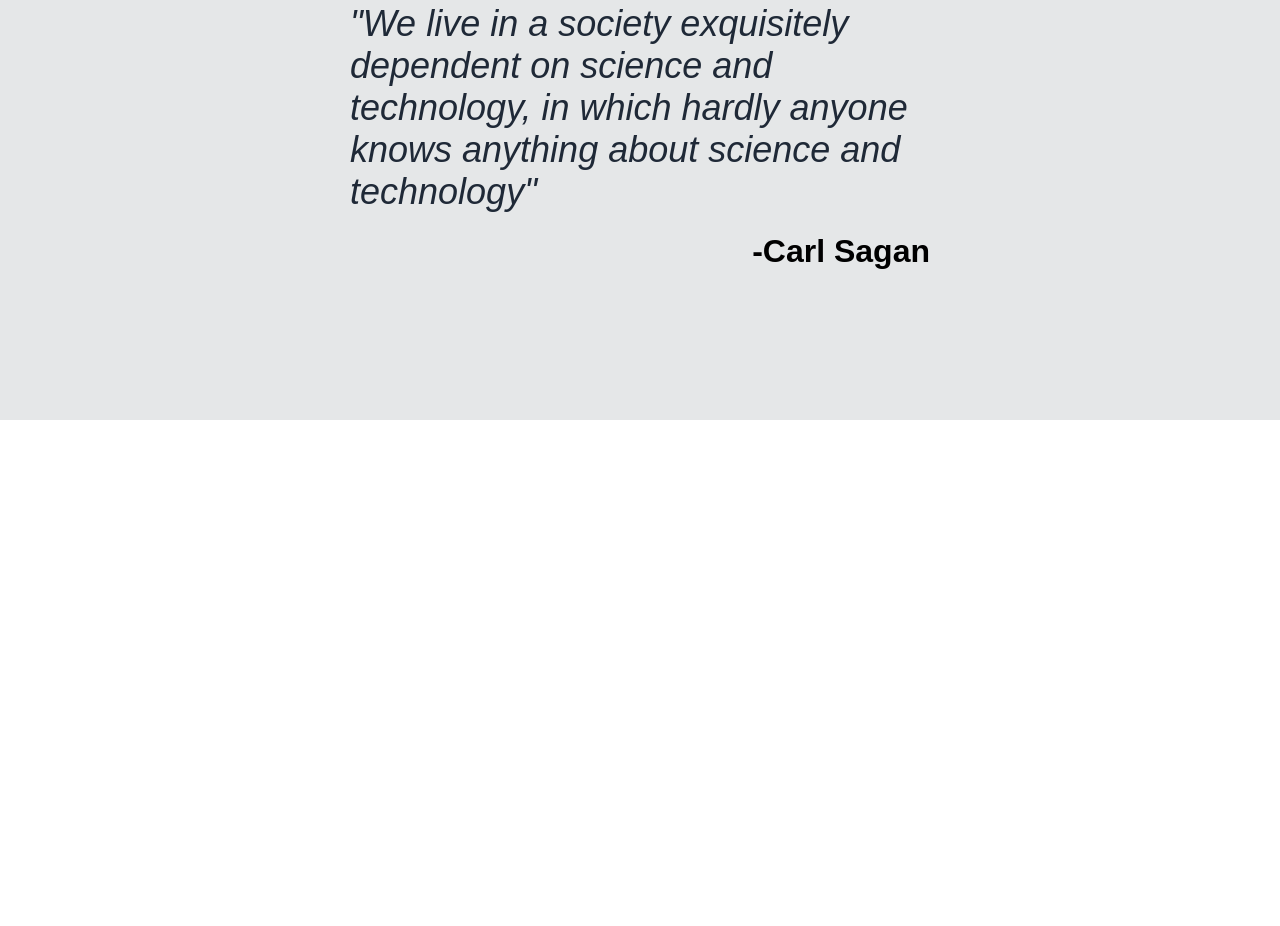
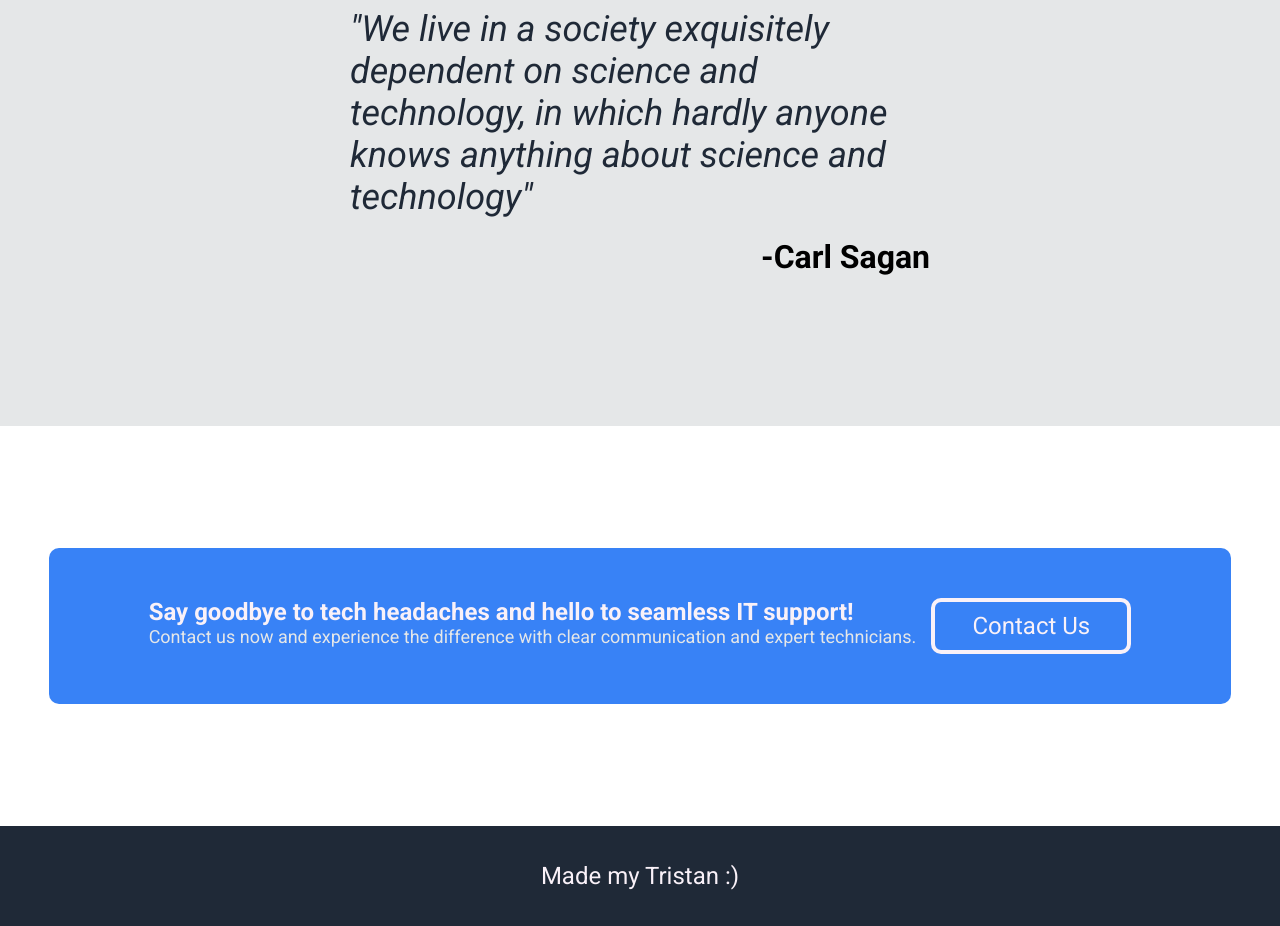
Before and after one commit to Tristan-Kainama/odin-landing-page, a plain HTML site: page index.html in a window 1280 px wide. Shown: the part 946-1872 px from the top of the page. Before the commit the page ends 1366 px from the top, so only its background shows below. Drawn offline with Linux system fonts and the light colour scheme.

Commit message:
Added fourth section and footer, also changed the font to Roboto

```diff
--- a/index.html
+++ b/index.html
@@ -5,6 +5,9 @@
     <meta name="viewport" content="width=device-width, initial-scale=1.0">
     <link rel="stylesheet" href="style.css">
     <title>Landing Page</title>
+    <link rel="preconnect" href="https://fonts.googleapis.com">
+    <link rel="preconnect" href="https://fonts.gstatic.com" crossorigin>
+    <link href="https://fonts.googleapis.com/css2?family=Roboto:ital,wght@0,100..900;1,100..900&display=swap" rel="stylesheet">
 </head>
 <body>
     <div id="header">
@@ -59,5 +62,22 @@
         <p>"We live in a society exquisitely dependent on science and technology, in which hardly anyone knows anything about science and technology"</p>
         <h1>-Carl Sagan</h1>
     </div>
+
+    <div id="fourth-section">
+        <div class="box">
+            <div class="box-left-side">
+                <h1>Say goodbye to tech headaches and hello to seamless IT support!
+                </h1>
+                <p>Contact us now and experience the difference with clear communication and expert technicians.</p>
+            </div>
+            <div class="box-right-side">
+                <button>Contact Us</button>
+            </div>
+        </div>
+    </div>
+
+    <div id="footer">
+        <p>Made my Tristan :)</p>
+    </div>
 </body>
 </html>
--- a/style.css
+++ b/style.css
@@ -1,7 +1,7 @@
 * {
     margin: 0;
     padding: 0;
-    font-family: sans-serif;
+    font-family: Roboto;
 }
 
 #header {
@@ -149,3 +149,71 @@
 #third-section h1 {
     text-align: right;
 }
+
+#fourth-section {
+    display: flex;
+    align-items: center;
+    justify-content: center;
+    width: 100%;
+    height: 400px;
+}
+
+.box {
+    background-color: #3882F6;
+    padding: 50px 100px;
+    border-radius: 10px;
+    display: flex;
+    gap: 15px;
+}
+
+.box-left-side {
+    flex: 12;
+    display: flex;
+    flex-direction: column;
+}
+
+.box-left-side h1 {
+    font-size: 24px;
+    color: #F9F1F8;
+}
+
+.box-left-side p {
+    font-size: 18px;
+    color: #E5E7E8;
+}
+
+.box-right-side {
+    flex: 1;
+    display: flex;
+    align-items: center;
+    justify-content: center;
+}
+
+.box-right-side button{
+    border: 4px solid #F9F1F8;
+    border-radius: 10px;
+    background-color: #3882F6;
+    font-size: 24px;
+    color: #F9F1F8;
+    padding: 10px;
+    width: 200px;
+    cursor: pointer;
+}
+
+.box-right-side button:hover {
+    background-color: #F9F1F8;
+    color: #3882F6;
+}
+
+#footer {
+    display: flex;
+    align-items: center;
+    justify-content: center;
+    background-color: #1F2937;
+    height: 100px;
+}
+
+#footer {
+    color: #F9F1F8;
+    font-size: 24px;
+}
```
